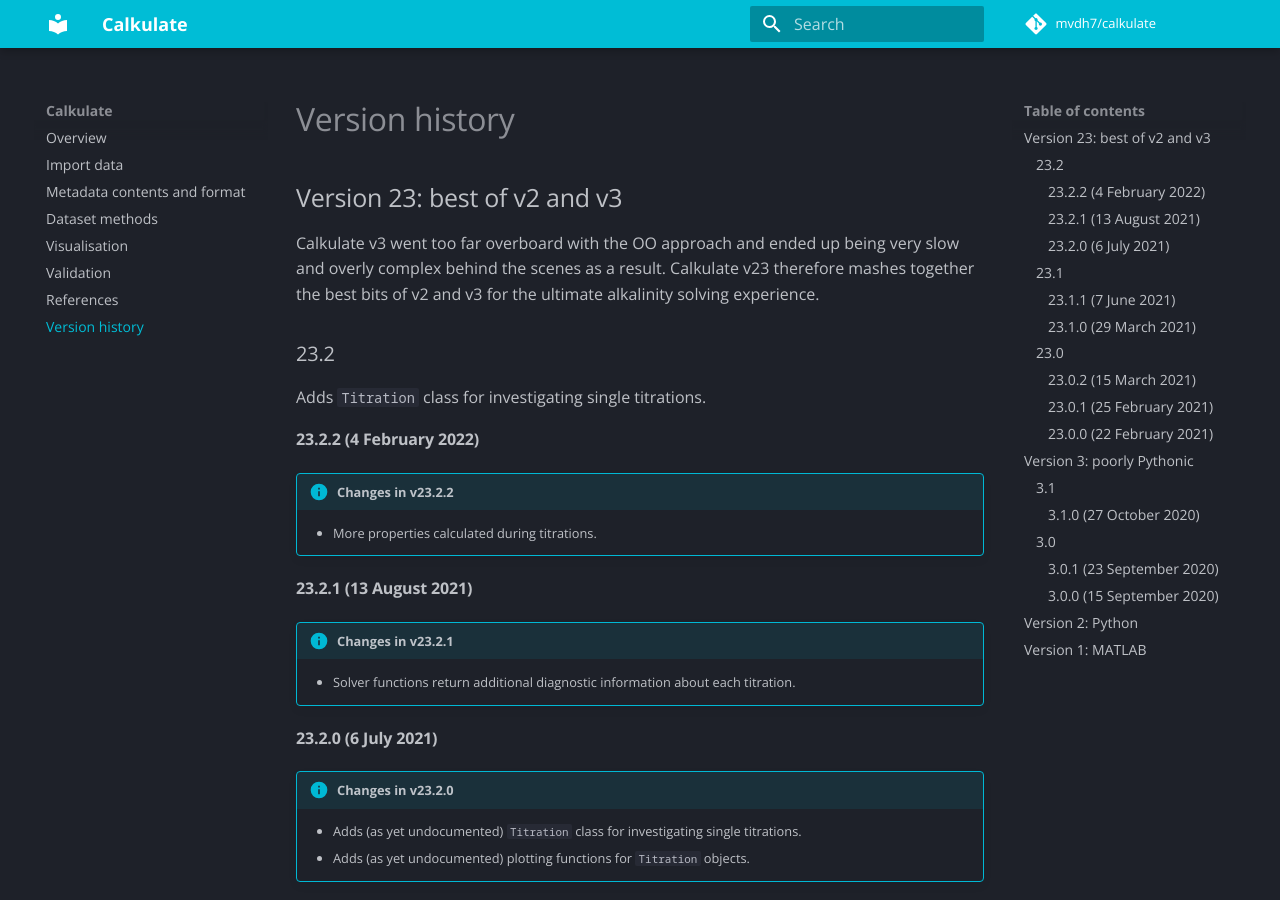
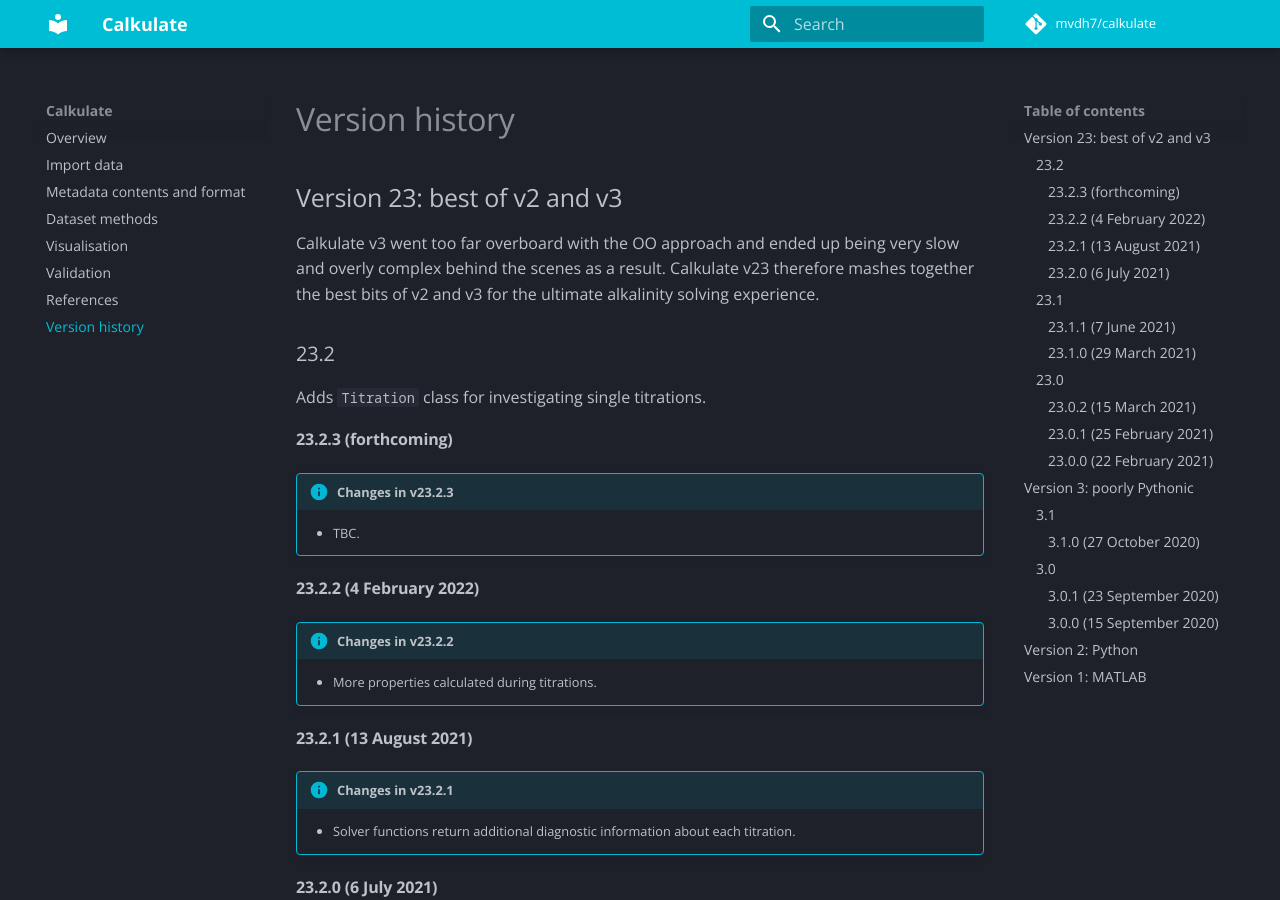
Before and after one commit to mvdh7/calkulate, an MkDocs documentation site: the page built from docs/versions.md, in a window 1280 px wide and 900 px high. Built offline with MkDocs 1.6.1 and Material for MkDocs 9.7.7, drawn with Linux system fonts in a browser that asks for light colours; comment, search, counter and statistics services are not loaded.

Commit message:
To v23.2.3

```diff
--- a/docs/versions.md
+++ b/docs/versions.md
@@ -7,6 +7,12 @@ Calkulate v3 went too far overboard with the OO approach and ended up being very
 ### 23.2
 
 Adds `Titration` class for investigating single titrations.
+
+#### 23.2.3 (forthcoming)
+
+!!! info "Changes in v23.2.3"
+
+    * TBC.
 
 #### 23.2.2 (4 February 2022)
 
```
Also changed, not shown: 1 other file.
